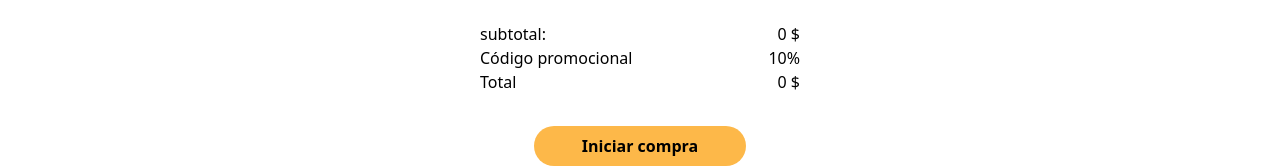
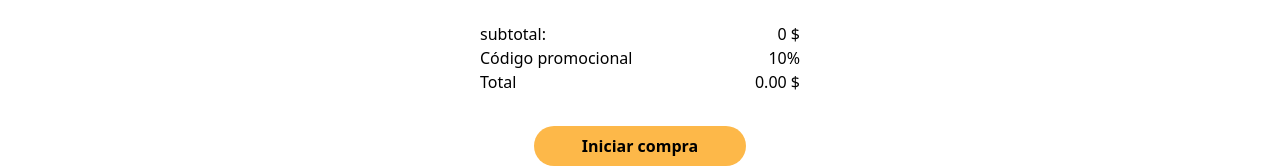
Before and after one commit to No-Country/c9-01-m-csharp-react, a React (Vite) app in the folder frontend/: page /cart in a window 1280 px wide. Shown: the part 174-342 px from the top of the page. Built offline with nearby package versions, Linux system fonts and the light colour scheme.

Commit message:
cambios finales

```diff
--- a/frontend/src/pages/Cart.jsx
+++ b/frontend/src/pages/Cart.jsx
@@ -3,8 +3,10 @@ import { useEffect } from "react";
 import { Link, NavLink } from "react-router-dom";
 import Header from "../Components/Header";
 import autoayuda from "../DB/autoAyuda";
+import { useSelector } from "react-redux";
 import { BsTrash } from "react-icons/bs";
-import { useSelector } from "react-redux";
+import { AiOutlineMinusCircle } from "react-icons/ai";
+import { AiOutlinePlusCircle } from "react-icons/ai";
 
 const Cart = () => {
   const id = useSelector((state) => state.products);
@@ -38,7 +40,7 @@ const Cart = () => {
     const porcentajecode = (subtotal(array) * parseFloat(codeP)) / 100;
     const final = parseFloat(subtotal(array)) - parseFloat(porcentajecode);
     console.log(porcentajecode);
-    return final;
+    return final.toFixed(2);
   };
 
   return (
@@ -60,7 +62,11 @@ const Cart = () => {
                     <h3 className="font-semibold text-base">{prod.name}</h3>
                     <h4 className="font-light text-xs">{prod.author}</h4>
                   </div>
-                  <div>- {prod.quantity} +</div>
+                  <div className="flex gap-1 items-center">
+                    <AiOutlineMinusCircle className="text-lg" />
+                    <h3 className="text-lg">{prod.quantity} </h3>
+                    <AiOutlinePlusCircle />
+                  </div>
                 </div>
               </div>
               <div className="flex flex-col justify-between">
```
